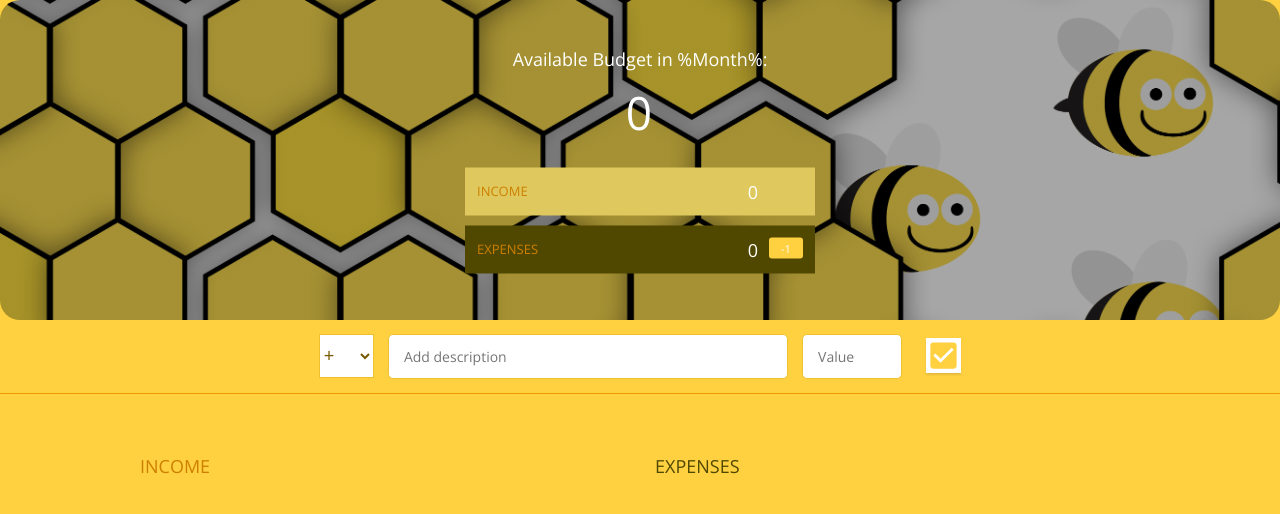
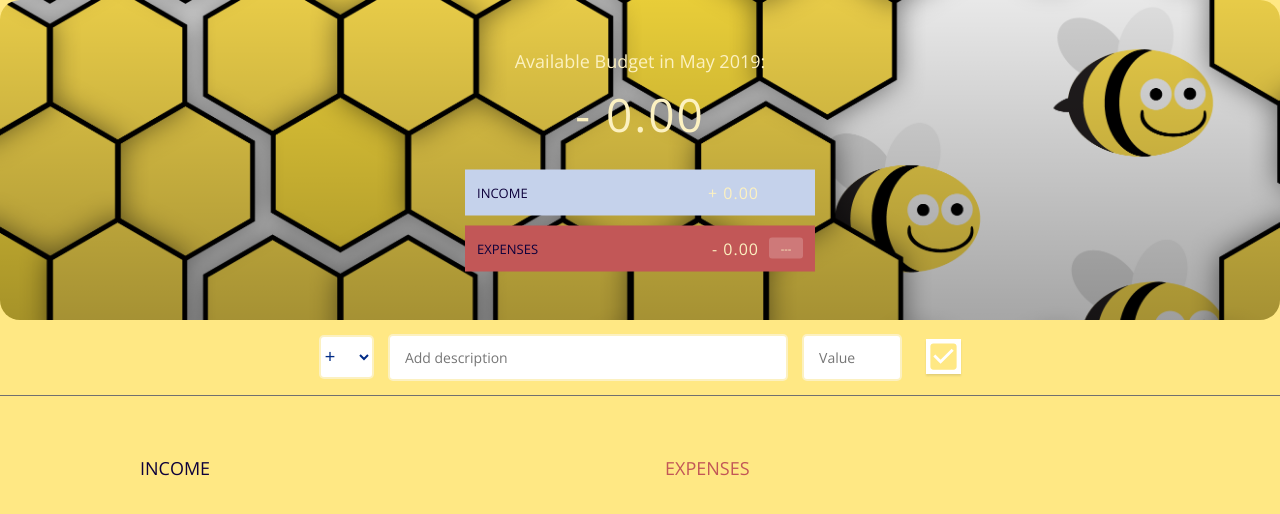
Before and after one commit to d3v833/budgetBee, a plain HTML site: page index.html in a window 1280 px wide. Drawn offline with nearby package versions, Linux system fonts and the light colour scheme.

Commit message:
updating UI to indicate exp or inc with border highlights. changed some styling

```diff
--- a/app.js
+++ b/app.js
@@ -1,12 +1,24 @@
 // ******************************* //
 // ******* Budget Controller ******* //
 // ******************************* //
-
 const budgetController = (function() {
   let Expense = function(id, description, value) {
     this.id = id;
     this.description = description;
     this.value = value;
+    this.percentage = -1;
+  };
+
+  Expense.prototype.calcPercentage = function(totalIncome) {
+    if (totalIncome > 0) {
+      this.percentage = Math.round((this.value / totalIncome) * 100);
+    } else {
+      this.percentage = -1;
+    }
+  };
+
+  Expense.prototype.getPercentage = function() {
+    return this.percentage;
   };
 
   let Income = function(id, description, value) {
@@ -17,9 +29,8 @@ const budgetController = (function() {
 
   let calculateTotal = function(type) {
     let sum = 0;
-    data.allItems[type].forEach(function(c) {
-      /* c for the current value */
-      sum = sum + c.value;
+    data.allItems[type].forEach(function(cur) {
+      sum += cur.value;
     });
     data.totals[type] = sum;
   };
@@ -40,26 +51,39 @@ const budgetController = (function() {
   return {
     addItem: function(type, des, val) {
       let newItem, ID;
+
+      //[1 2 3 4 5], next ID = 6
+      //[1 2 4 6 8], next ID = 9
+      // ID = last ID + 1
+
       // Create new ID
       if (data.allItems[type].length > 0) {
         ID = data.allItems[type][data.allItems[type].length - 1].id + 1;
       } else {
         ID = 0;
       }
+
       // Create new item based on 'inc' or 'exp' type
       if (type === "exp") {
         newItem = new Expense(ID, des, val);
       } else if (type === "inc") {
         newItem = new Income(ID, des, val);
       }
-      // Pushes it to the data structure
+
+      // Push it into our data structure
       data.allItems[type].push(newItem);
-      // Returns the new element
+
+      // Return the new element
       return newItem;
     },
 
     deleteItem: function(type, id) {
       let ids, index;
+
+      // id = 6
+      //data.allItems[type][id];
+      // ids = [1 2 4  8]
+      //index = 3
 
       ids = data.allItems[type].map(function(current) {
         return current.id;
@@ -73,17 +97,43 @@ const budgetController = (function() {
     },
 
     calculateBudget: function() {
-      // NOTES: 1. Calculate total income and expenses
+      // calculate total income and expenses
       calculateTotal("exp");
       calculateTotal("inc");
-      // NOTES: 2. Calculate the budget: income - expenses
+
+      // Calculate the budget: income - expenses
       data.budget = data.totals.inc - data.totals.exp;
-      // NOTES: 3. Calculate the percentage of income we spent
+
+      // calculate the percentage of income that we spent
       if (data.totals.inc > 0) {
         data.percentage = Math.round((data.totals.exp / data.totals.inc) * 100);
       } else {
         data.percentage = -1;
       }
+      // Expense = 100 and income 300, spent 33.333% = 100/300 = 0.3333 * 100
+    },
+
+    calculatePercentages: function() {
+      /*
+            a=20
+            b=10
+            c=40
+            income = 100
+            a=20/100=20%
+            b=10/100=10%
+            c=40/100=40%
+            */
+
+      data.allItems.exp.forEach(function(cur) {
+        cur.calcPercentage(data.totals.inc);
+      });
+    },
+
+    getPercentages: function() {
+      let allPerc = data.allItems.exp.map(function(cur) {
+        return cur.getPercentage();
+      });
+      return allPerc;
     },
 
     getBudget: function() {
@@ -101,11 +151,11 @@ const budgetController = (function() {
   };
 })();
 
-// *************************** //
+// ******************************* //
 // ******* UI Controller ******* //
-// *************************** //
+// ******************************* //
 
-const UIController = (function() {
+let UIController = (function() {
   let DOMstrings = {
     inputType: ".add__type",
     inputDescription: ".add__description",
@@ -117,42 +167,79 @@ const UIController = (function() {
     incomeLabel: ".budget__income--value",
     expensesLabel: ".budget__expenses--value",
     percentageLabel: ".budget__expenses--percentage",
-    container: ".container"
+    container: ".container",
+    expensesPercLabel: ".item__percentage",
+    dateLabel: ".budget__title--month"
+  };
+
+  let formatNumber = function(num, type) {
+    var numSplit, int, dec, type;
+    /*
+            + or - before number
+            exactly 2 decimal points
+            comma separating the thousands
+
+            2310.4567 -> + 2,310.46
+            2000 -> + 2,000.00
+            */
+
+    num = Math.abs(num);
+    num = num.toFixed(2);
+
+    numSplit = num.split(".");
+
+    int = numSplit[0];
+    if (int.length > 3) {
+      int = int.substr(0, int.length - 3) + "," + int.substr(int.length - 3, 3); //input 23510, output 23,510
+    }
+
+    dec = numSplit[1];
+
+    return (type === "exp" ? "-" : "+") + " " + int + "." + dec;
+  };
+
+  let nodeListForEach = function(list, callback) {
+    for (let i = 0; i < list.length; i++) {
+      callback(list[i], i);
+    }
   };
 
   return {
     getInput: function() {
       return {
-        type: document.querySelector(DOMstrings.inputType).value, //will be either income or expense
+        type: document.querySelector(DOMstrings.inputType).value, // Will be either inc or exp
         description: document.querySelector(DOMstrings.inputDescription).value,
         value: parseFloat(document.querySelector(DOMstrings.inputValue).value)
       };
     },
+
     addListItem: function(obj, type) {
-      let html, newHtml, element;
-      // NOTES: 1 Create HTML string with placeholder text
+      var html, newHtml, element;
+      // Create HTML string with placeholder text
+
       if (type === "inc") {
         element = DOMstrings.incomeContainer;
+
         html =
-          "<div class='item clearfix' id='inc-%id%'><div class='item__description'>%description%</div><div class='right clearfix'><div class='item__value'>%value%</div><div class='item__delete'><button class='item__delete--btn'><i class='ion-ios-close-outline'></i></button></div></div></div>";
+          '<div class="item clearfix" id="inc-%id%"> <div class="item__description">%description%</div><div class="right clearfix"><div class="item__value">%value%</div><div class="item__delete"><button class="item__delete--btn"><i class="ion-ios-close-outline"></i></button></div></div></div>';
       } else if (type === "exp") {
         element = DOMstrings.expensesContainer;
+
         html =
-          "<div class='item clearfix' id='exp-%id%'><div class='item__description'>%description%</div><div class='right clearfix'><div class='item__value'>%value%</div><div class='item__percentage'>21%</div><div class='item__delete'><button class='item__delete--btn'><i class='ion-ios-close-outline'></i></button></div></div></div>";
+          '<div class="item clearfix" id="exp-%id%"><div class="item__description">%description%</div><div class="right clearfix"><div class="item__value">%value%</div><div class="item__percentage">21%</div><div class="item__delete"><button class="item__delete--btn"><i class="ion-ios-close-outline"></i></button></div></div></div>';
       }
+
       // NOTES: 2 Replace placeholder text with some actual data
       newHtml = html.replace("%id%", obj.id);
       newHtml = newHtml.replace("%description%", obj.description);
-      newHtml = newHtml.replace("%value%", obj.value);
+      newHtml = newHtml.replace("%value%", formatNumber(obj.value, type));
 
       // NOTES: 3 Insert HTML into the DOM - 'beforeend' makes everything a child
       document.querySelector(element).insertAdjacentHTML("beforeend", newHtml);
     },
 
     deleteListItem: function(selectorID) {
-      let el;
-
-      el = document.getElementById(selectorID);
+      let el = document.getElementById(selectorID);
       el.parentNode.removeChild(el);
     },
 
@@ -173,12 +260,77 @@ const UIController = (function() {
     },
 
     displayBudget: function(obj) {
-      document.querySelector(DOMstrings.budgetLabel).textContent = obj.budget;
-      document.querySelector(DOMstrings.incomeLabel).textContent = obj.totalInc;
-      document.querySelector(DOMstrings.expensesLabel).textContent =
-        obj.totalExp;
-      document.querySelector(DOMstrings.percentageLabel).textContent =
-        obj.percentage;
+      let type;
+
+      obj.budget > 0 ? (type = "inc") : (type = "exp");
+      document.querySelector(DOMstrings.budgetLabel).textContent = formatNumber(
+        obj.budget,
+        type
+      );
+      document.querySelector(DOMstrings.incomeLabel).textContent = formatNumber(
+        obj.totalInc,
+        "inc"
+      );
+      document.querySelector(
+        DOMstrings.expensesLabel
+      ).textContent = formatNumber(obj.totalExp, "exp");
+
+      obj.percentage > 0
+        ? (document.querySelector(DOMstrings.percentageLabel).textContent =
+            obj.percentage + "%")
+        : (document.querySelector(DOMstrings.percentageLabel).textContent =
+            "---");
+    },
+
+    displayPercentages: function(percentages) {
+      let fields = document.querySelectorAll(DOMstrings.expensesPercLabel);
+
+      nodeListForEach(fields, function(current, index) {
+        percentages[index] > 0
+          ? (current.textContent = percentages[index] + "%")
+          : (current.textContent = "---");
+      });
+    },
+
+    displayMonth: function() {
+      let now, months, month, year;
+
+      now = new Date();
+
+      months = [
+        "January",
+        "February",
+        "March",
+        "April",
+        "May",
+        "June",
+        "July",
+        "August",
+        "September",
+        "October",
+        "November",
+        "December"
+      ];
+      month = now.getMonth();
+
+      year = now.getFullYear();
+      document.querySelector(DOMstrings.dateLabel).textContent =
+        months[month] + " " + year;
+    },
+    changedType: function() {
+      let fields = document.querySelectorAll(
+        DOMstrings.inputType +
+          "," +
+          DOMstrings.inputDescription +
+          "," +
+          DOMstrings.inputValue
+      );
+
+      nodeListForEach(fields, function(cur) {
+        cur.classList.toggle("red-focus");
+      });
+
+      document.querySelector(DOMstrings.inputBtn).classList.toggle("red");
     },
 
     getDOMstrings: function() {
@@ -205,6 +357,10 @@ const controller = (function(budgetCtrl, UICtrl) {
     document
       .querySelector(DOM.container)
       .addEventListener("click", ctrlDeleteItem);
+
+    document
+      .querySelector(DOM.inputType)
+      .addEventListener("change", UICtrl.changedType);
   };
 
   let updateBudget = function() {
@@ -214,6 +370,15 @@ const controller = (function(budgetCtrl, UICtrl) {
     let budget = budgetCtrl.getBudget();
     // NOTES: 3. Display the budget of the UI
     UICtrl.displayBudget(budget);
+  };
+
+  let updatePercentages = function() {
+    // NOTES: 1. Calculate percentages
+    budgetCtrl.calculatePercentages();
+    // NOTES: 2. Read percentages from the budget controller
+    let percentages = budgetCtrl.getPercentages();
+    // NOTES: 3. Update the UI with the new percentages
+    UICtrl.displayPercentages(percentages);
   };
 
   let ctrlAddItem = function() {
@@ -229,6 +394,8 @@ const controller = (function(budgetCtrl, UICtrl) {
       UICtrl.clearFields();
       // NOTES: 5. Calculate and update budget
       updateBudget();
+      // NOTES: 6. Calculate and update percentages
+      updatePercentages();
     }
   };
 
@@ -248,12 +415,15 @@ const controller = (function(budgetCtrl, UICtrl) {
       UICtrl.deleteListItem(itemID);
       // NOTES: 3.  Update and show the new budget
       updateBudget();
+      // NOTES: 4. Calculate and update percentages
+      updatePercentages();
     }
   };
 
   return {
     init: function() {
       console.log("Application has started.");
+      UICtrl.displayMonth();
       UICtrl.displayBudget({
         budget: 0,
         totalInc: 0,
--- a/index.html
+++ b/index.html
@@ -45,7 +45,7 @@
     <div class="bottom">
       <div class="add">
         <div class="add__container">
-          <select class="add__type">
+          <select class="add__type" autocomplete="off">
             <option value="inc" selected>+</option>
             <option value="exp">-</option>
           </select>
--- a/style.css
+++ b/style.css
@@ -2,15 +2,16 @@
 *** GENERAL
 **********************************************/
 :root {
-  --color-income: #dfc95e;
-  --color-expense: #504800;
-  --color-text-primary: #cd7f00;
-  --color-primary: #ffd040;
-  --color-primary-light: #ffdd4e;
-  --color-primary-dark: #785a00;
-  --color-primary-border-1: #ed9900;
-  --color-primary-border-2: #eec12f;
-  --color-background: #dadada;
+  --color-income: #c5d2eb;
+  --color-expense: #c25757;
+  --color-text-primary: #0d003b;
+  --color-text-secondary: #002b86;
+  --color-primary: #ffe884;
+  --color-primary-light: #fcf1c1;
+  --color-primary-dark: #ffd000;
+  --color-primary-border-1: #6a84ac;
+  --color-primary-border-2: #707070;
+  --color-background: #0e54a0;
 }
 * {
   margin: 0;
@@ -30,11 +31,10 @@ html {
 
 body {
   background-color: var(--color-primary);
-  color: var(--color-primary-dark);
+  color: var(--color-text-secondary);
   font-family: Open Sans;
   font-size: 1.6rem;
   position: relative;
-  height: 100vh;
   font-weight: 400;
 }
 
@@ -42,10 +42,10 @@ body {
   float: right;
 }
 .red {
-  color: #ff5049 !important;
+  color: var(--color-primary-border-1) !important;
 }
 .red-focus:focus {
-  border: 1px solid #ff5049 !important;
+  border: 0.3rem solid var(--color-primary-border-1) !important;
 }
 
 /**********************************************
@@ -54,7 +54,7 @@ body {
 
 .top {
   height: 40vh;
-  background-image: linear-gradient(rgba(0, 0, 0, 0.35), rgba(0, 0, 0, 0.35)),
+  background-image: linear-gradient(rgba(0, 0, 0, 0.09), rgba(0, 0, 0, 0.35)),
     url(back.png);
   background-size: cover;
   background-position: center;
@@ -68,7 +68,7 @@ body {
   top: 50%;
   left: 50%;
   transform: translate(-50%, -50%);
-  color: #fff;
+  color: var(--color-primary-light);
 }
 
 .budget__title {
@@ -111,7 +111,6 @@ body {
 
 .budget__income--value,
 .budget__expenses--value {
-  font-size: 1.8rem;
   letter-spacing: 0.1rem;
   float: left;
 }
@@ -126,7 +125,7 @@ body {
 }
 
 .budget__expenses--percentage {
-  background-color: var(--color-primary);
+  background-color: rgba(255, 255, 255, 0.2);
   text-align: center;
   border-radius: 0.3rem;
 }
@@ -138,7 +137,7 @@ body {
 /***** FORM *****/
 .add {
   padding: 1.4rem;
-  border-bottom: 0.1rem solid var(--color-primary-border-1);
+  border-bottom: 0.1rem solid var(--color-primary-border-2);
 }
 
 .add__container {
@@ -148,7 +147,7 @@ body {
 
 .add__type {
   width: 5.5rem;
-  border: 0.1rem solid var(--color-primary-border-2);
+  border: 0.2rem solid var(--color-primary-light);
   height: 4.4rem;
   font-size: 1.8rem;
   color: inherit;
@@ -156,11 +155,12 @@ body {
   margin-right: 1rem;
   font-weight: 300;
   transition: border 0.3s;
+  border-radius: 0.5rem;
 }
 
 .add__description,
 .add__value {
-  border: 0.1rem solid var(--color-primary-border-2);
+  border: 0.2rem solid var(--color-primary-light);
   background-color: #fff;
   color: inherit;
   font-family: inherit;
@@ -168,7 +168,7 @@ body {
   padding: 1.2rem 1.5rem;
   margin-right: 1rem;
   border-radius: 0.5rem;
-  transition: border 0.3s;
+  transition: border 0.25s;
 }
 
 .add__description {
@@ -186,14 +186,14 @@ body {
   cursor: pointer;
   display: inline-block;
   vertical-align: middle;
-  line-height: 1rem;
+  line-height: 1.1rem;
   margin-left: 1rem;
   transform: translateY(-0.2rem);
   box-shadow: 0 2px 2px 0.06px rgba(0, 0, 0, 0.1);
 }
 
 .add__btn:active {
-  transform: translateY(0.02rem);
+  transform: translateY(0.2rem);
   box-shadow: 0 2px 2px 0.06px rgba(0, 0, 0, 0.01);
 }
 
@@ -201,7 +201,7 @@ body {
 .add__description:focus,
 .add__value:focus {
   outline: none;
-  border: 0.15rem solid var(--color-primary-dark);
+  border: 0.3rem solid #c5d2eb;
   transition: 0.02s;
 }
 
@@ -218,13 +218,12 @@ body {
 .income {
   float: left;
   width: 47.5rem;
-  margin-right: 2rem;
+  margin-right: 5rem;
 }
 
 .expenses {
   float: left;
   width: 47.5rem;
-  margin-left: 2rem;
 }
 
 h2 {
@@ -243,11 +242,11 @@ h2 {
 
 .item {
   padding: 1.3rem;
-  border-bottom: 0.1rem solid var(--color-primary-border-1);
+  border-bottom: 0.1rem solid var(--color-primary-border-2);
 }
 
 .item:first-child {
-  border-top: 0.1rem solid var(--color-primary-border-1);
+  border-top: 0.1rem solid var(--color-primary-border-2);
 }
 .item:nth-child(even) {
   background-color: #f7f7f7;
@@ -310,8 +309,10 @@ h2 {
 .item:hover .item__delete--btn {
   display: block;
 }
+
 .item:hover .item__value {
   transform: translateX(-2rem);
+  transition: all 0.3s ease;
 }
 .item:hover .item__percentage {
   transform: translateX(-2rem);
@@ -320,7 +321,7 @@ h2 {
 .unpaid {
   background-color: #fff !important;
   cursor: pointer;
-  color: var(--color-primary);
+  color: var(--color-text-secondary);
 }
 
 .unpaid .item__percentage {
```
Also changed, not shown: .eslintrc.js.
